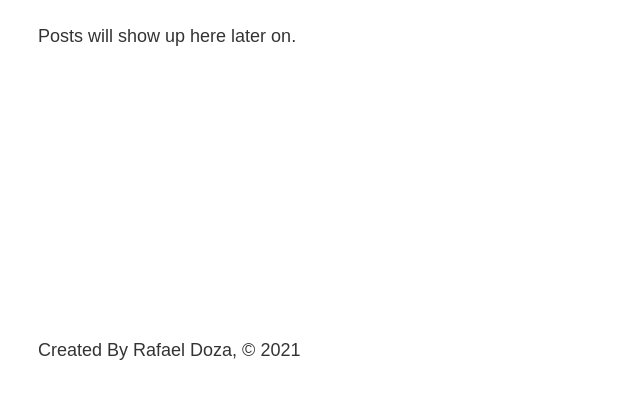
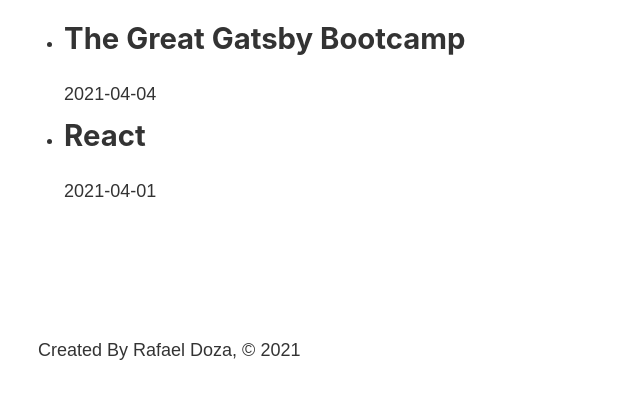
Before and after one commit to rcode321/alodiarts-blog, a Gatsby site: page /blog in a window 1280 px wide. Shown: the part 393-792 px from the top of the page, without its empty margins (245-885 px from the left). Built offline with nearby package versions, Linux system fonts and the light colour scheme; Gatsby itself is replaced by a stand-in of ours.

Commit message:
querying and parse it inside of a blog page

```diff
--- a/gatsby-config.js
+++ b/gatsby-config.js
@@ -16,5 +16,6 @@
       resolve: "gatsby-source-filesystem",
       options: { name: "src", path: `${__dirname}/src/` },
     },
+    "gatsby-transformer-remark",
   ],
 }
--- a/package.json
+++ b/package.json
@@ -17,6 +17,7 @@
     "gatsby": "^3.6.2",
     "gatsby-plugin-sass": "^4.7.1",
     "gatsby-source-filesystem": "^3.7.1",
+    "gatsby-transformer-remark": "^4.4.1",
     "node-sass": "^6.0.0",
     "react": "^17.0.1",
     "react-dom": "^17.0.1",
--- a/src/pages/blog.js
+++ b/src/pages/blog.js
@@ -1,12 +1,35 @@
 import React from "react"
+import { graphql, useStaticQuery } from "gatsby"
 
 import Layout from "../components/layout"
 
 const BlogPage = () => {
+  const data = useStaticQuery(graphql`
+    query {
+      allMarkdownRemark {
+        edges {
+          node {
+            frontmatter {
+              title
+              date
+            }
+          }
+        }
+      }
+    }
+  `)
+
   return (
     <Layout>
       <h1>Blog</h1>
-      <p>Posts will show up here later on.</p>
+      <ul>
+        {data.allMarkdownRemark.edges.map(edge => (
+          <li>
+            <h2>{edge.node.frontmatter.title}</h2>
+            <p>{edge.node.frontmatter.date}</p>
+          </li>
+        ))}
+      </ul>
     </Layout>
   )
 }
```
Also changed, not shown: 1 other file.
